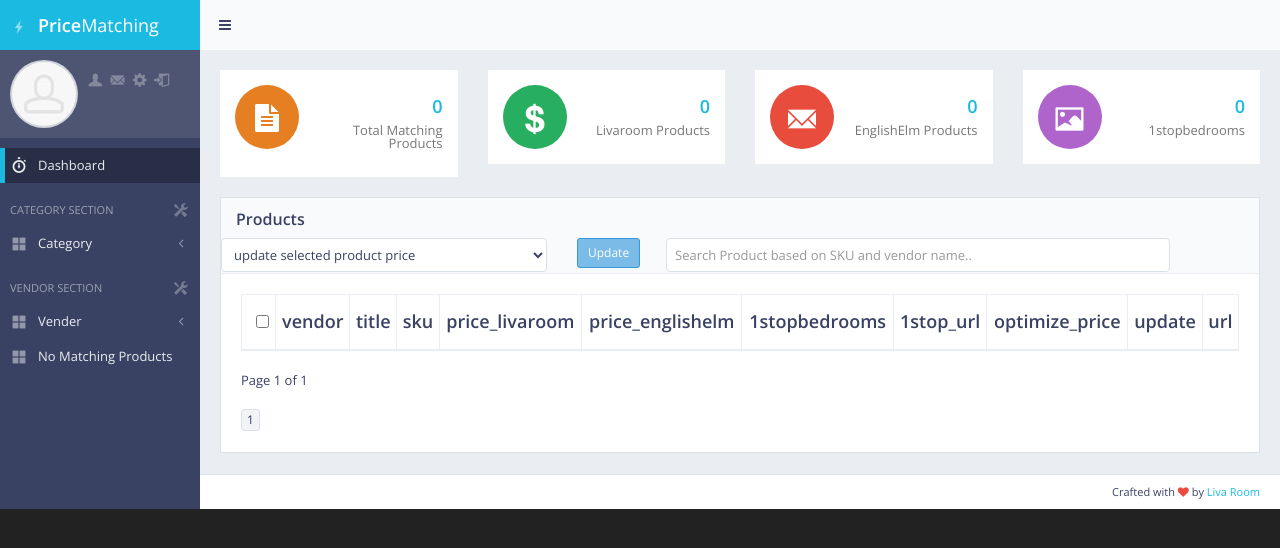
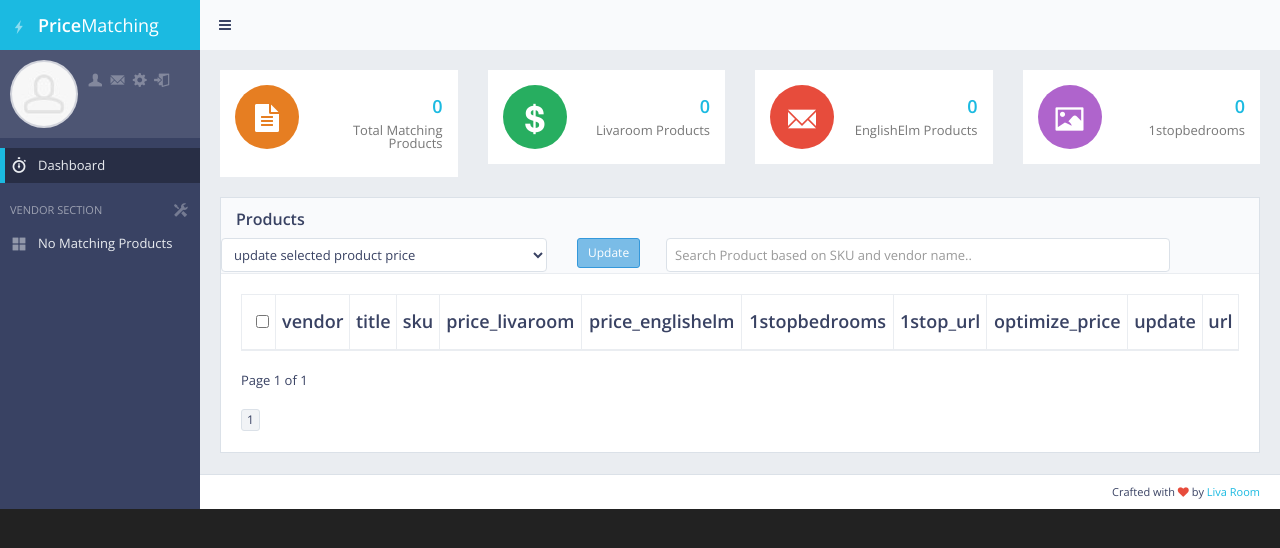
Before and after one commit to Pradip-p/livaroom, a Django app: page /panel/ in a window 1280 px wide. Shown: the top 548 px of the page. Run offline with Django 4.2, Linux system fonts and the light colour scheme; the visitor is signed in with stand-in values (Sample User, id 1); data that the repository does not hold is empty; some libraries are stand-ins or nearby versions.

Commit message:
update the code of section wise access

```diff
--- a/templates/back/base.html
+++ b/templates/back/base.html
@@ -118,46 +118,22 @@
 
                             <!-- Master User(Which sections i don't want to show for other users) Hide Start -->
 
-                            <!-- Site Settings Panel(To add all the settings) Start -->
-                            <li class="sidebar-header">
-                                <span class="sidebar-header-options clearfix"><a href="javascript:void(0)" data-toggle="tooltip" title="Quick Settings"><i class="gi gi-settings"></i></a></span>
-                                <span class="sidebar-header-title">Category Section</span>
-                            </li>
 
-                            <!-- About Settings (Under Site Settings Panel) End -->
-                            <li>
-                                <a href="#" class="sidebar-nav-menu"><i class="fa fa-angle-left sidebar-nav-indicator sidebar-nav-mini-hide"></i><i class="gi gi-show_big_thumbnails sidebar-nav-icon"></i><span class="sidebar-nav-mini-hide">Category</span></a>
-
-                                <ul>
-                                    {% get_categories as categories %}
-
-                                    {% for cat in categories %}
-
-                                    <li>
-                                        <a href="{% url 'category' slug=cat.slug %}">{{ cat.name }}</a>
-                                    </li>
-                                    {% endfor %}
-                                </ul>
-
-                            </li>
                             <li class="sidebar-header">
                                 <span class="sidebar-header-options clearfix"><a href="javascript:void(0)" data-toggle="tooltip" title="Quick Settings"><i class="gi gi-settings"></i></a></span>
                                 <span class="sidebar-header-title">Vendor Section</span>
                             </li>
                             <!-- vendor(add and list) Start -->
                         <li>
-                            <a href="#" class="sidebar-nav-menu"><i class="fa fa-angle-left sidebar-nav-indicator sidebar-nav-mini-hide"></i><i class="gi gi-show_big_thumbnails sidebar-nav-icon"></i><span class="sidebar-nav-mini-hide">Vender</span></a>
 
-                            <ul>
-                                {% get_vendor as unique_vendors %}
+                            {% get_vendor as unique_vendors %}
 
-                                {% for vendor in unique_vendors %}
+                            {% for vendor in unique_vendors %}
+                            <li>
+                                <a href="{% url 'vendor' slug=vendor.slug %}"  class=""><i class="gi gi-show_big_thumbnails sidebar-nav-icon"></i><span class="sidebar-nav-mini-hide">{{ vendor }}</span></a>
+                            </li>
+                            {% endfor %}
 
-                                <li>
-                                    <a href="{% url 'vendor' slug=vendor.slug %}">{{ vendor }}</a>
-                                </li>
-                                {% endfor %}
-                            </ul>
                             <li>
                                 <a href="{% url 'no_matching_product' %}"  class=""><i class="gi gi-show_big_thumbnails sidebar-nav-icon"></i><span class="sidebar-nav-mini-hide">No Matching Products</span></a>
                             </li>
```
